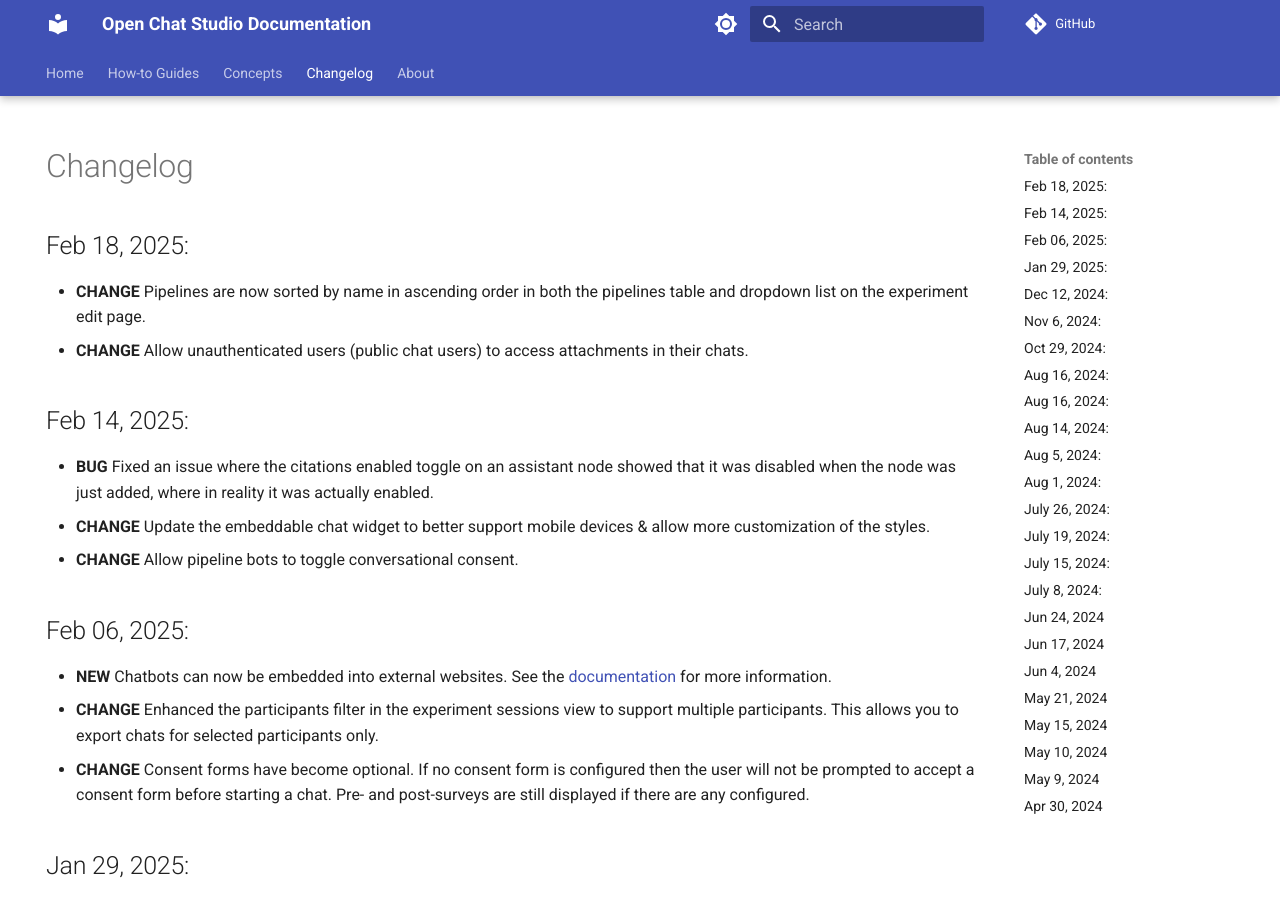
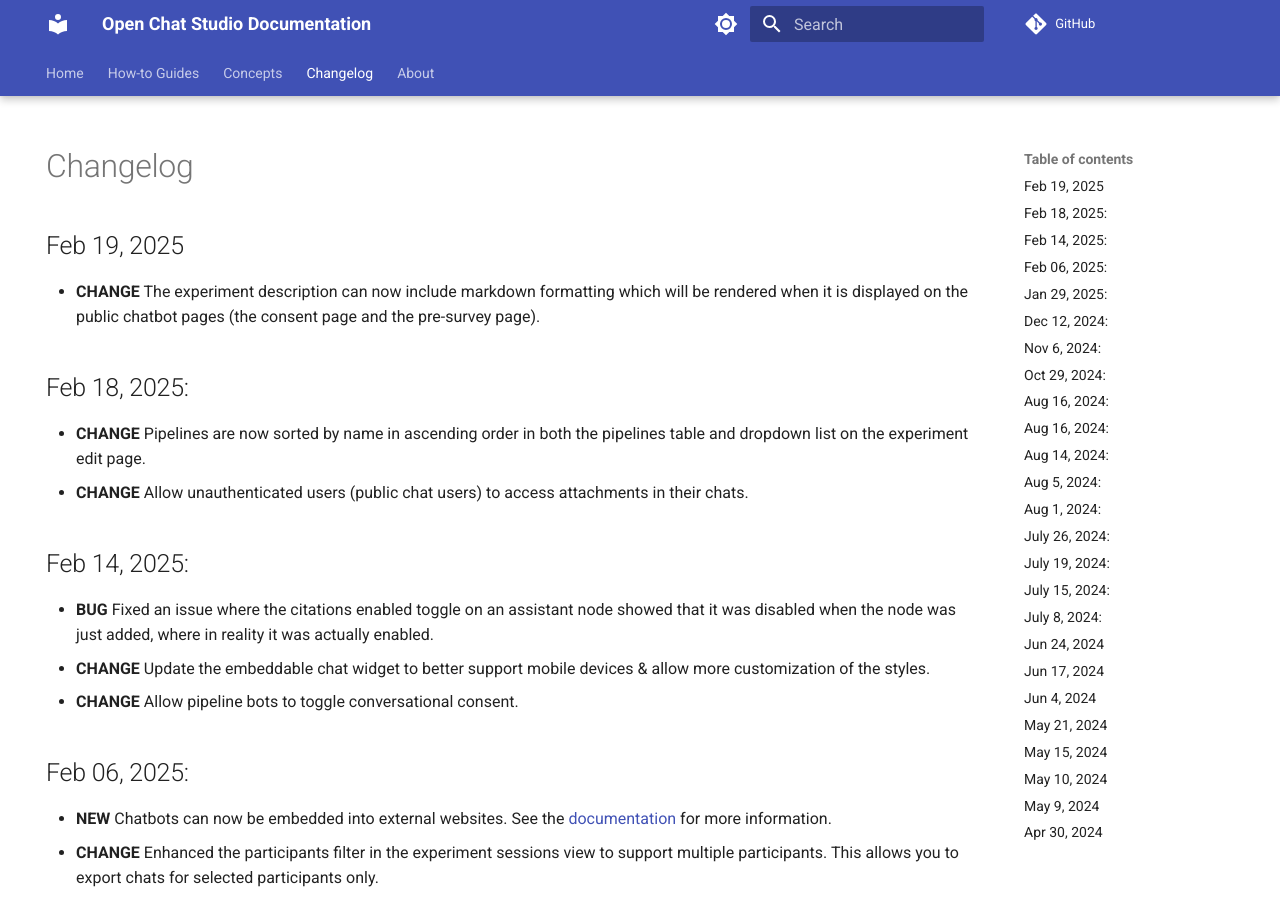
Before and after one commit to dimagi/open-chat-studio-docs, an MkDocs documentation site: the page built from docs/changelog.md, in a window 1280 px wide and 900 px high. Built offline with MkDocs 1.6.1 and Material for MkDocs 9.7.7, drawn with Linux system fonts in a browser that asks for light colours; emoji names are drawn with the system emoji font; a script that is not in the unit is left out; comment, search, counter and statistics services are not loaded.

Commit message:
markdown description

```diff
--- a/docs/changelog.md
+++ b/docs/changelog.md
@@ -4,6 +4,10 @@
 ---
 
 # Changelog
+
+## Feb 19, 2025
+
+* **CHANGE** The experiment description can now include markdown formatting which will be rendered when it is displayed on the public chatbot pages (the consent page and the pre-survey page).
 
 ## Feb 18, 2025:
 
```
